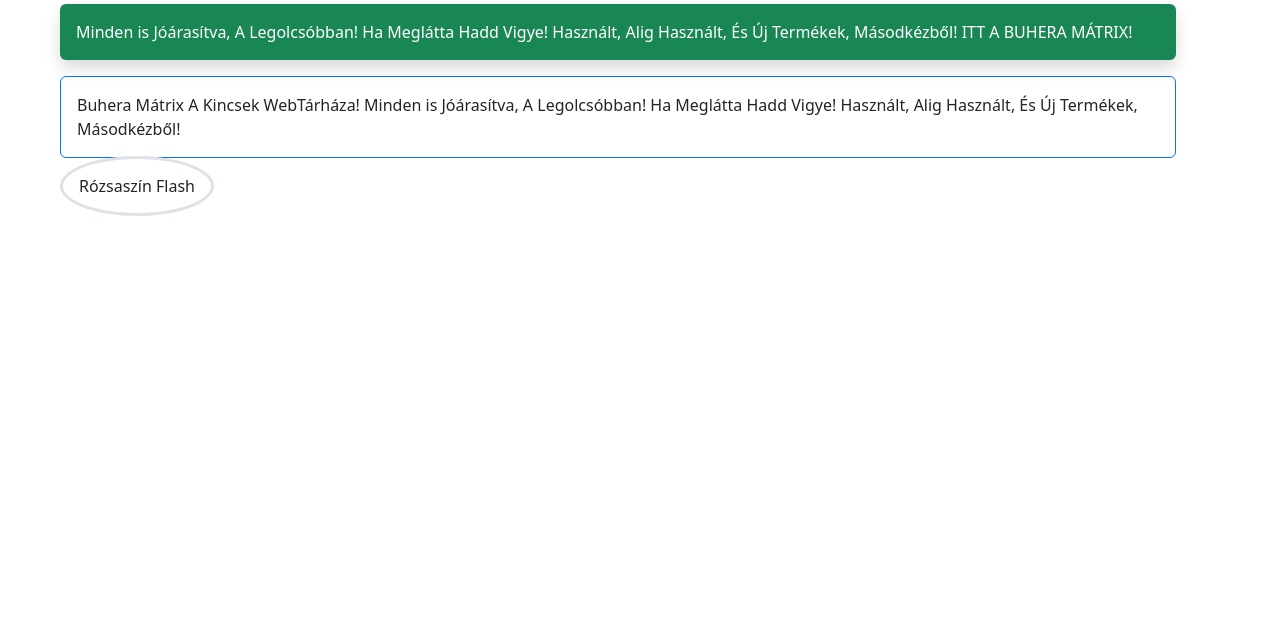
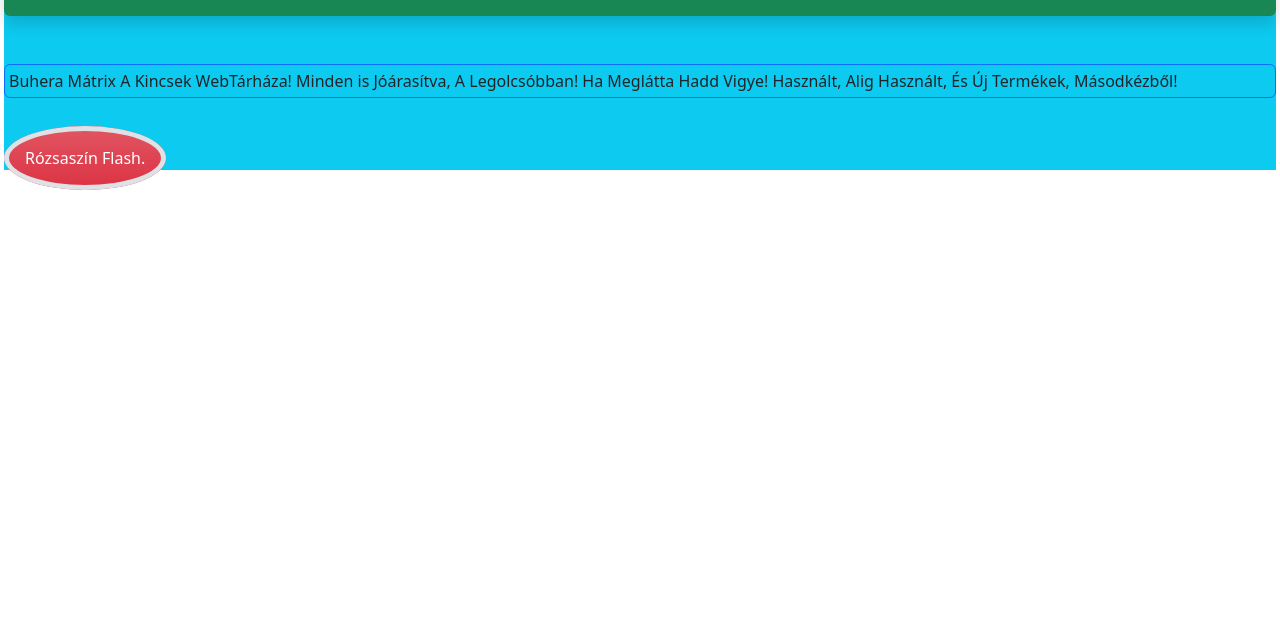
Before and after one commit to tilitihub/BuheraWeb, a website: page index.html in a window 1280 px wide. Shown: the part 170-800 px from the top of the page. Drawn offline with nearby package versions, Linux system fonts and the light colour scheme.

Commit message:
két kép és container

```diff
--- a/index.html
+++ b/index.html
@@ -12,7 +12,7 @@
 </head>
 
 <body>
-    <div class="container m-5">
+    <div class=" bg-info m-1">
         <h1>Buhera Mátrix</h1>
 
         <nav class="navbar navbar-expand-lg bg-body-tertiary">
@@ -81,14 +81,18 @@
             Minden is Jóárasítva, A Legolcsóbban! Ha Meglátta Hadd Vigye! Használt, Alig Használt, És Új Termékek,
             Másodkézből! ITT A BUHERA MÁTRIX!
         </p>
-        <p class="border border-primary rounded p-3 ">
+        <p class="mt-5 mb-5 border border-primary rounded p-1">
             Buhera Mátrix A Kincsek WebTárháza! Minden is Jóárasítva, A Legolcsóbban! Ha Meglátta Hadd Vigye! Használt,
             Alig Használt, És Új Termékek, Másodkézből!
         </p>
-        <p class="border border-3 p-3 rounded-circle w-100 d-inline">
-            Rózsaszín Flash
+        <p class="border border-5 p-3 bg-danger bg-gradient text-white rounded-circle w-100 d-inline">
+            Rózsaszín Flash.
         </p>
+       <div class="container">
+
+       </div>
     </div>
+
 </body>
 
 </html>
```
Also changed, not shown: images/Plank.JPG (added), images/TilosArc.jpg (added).
